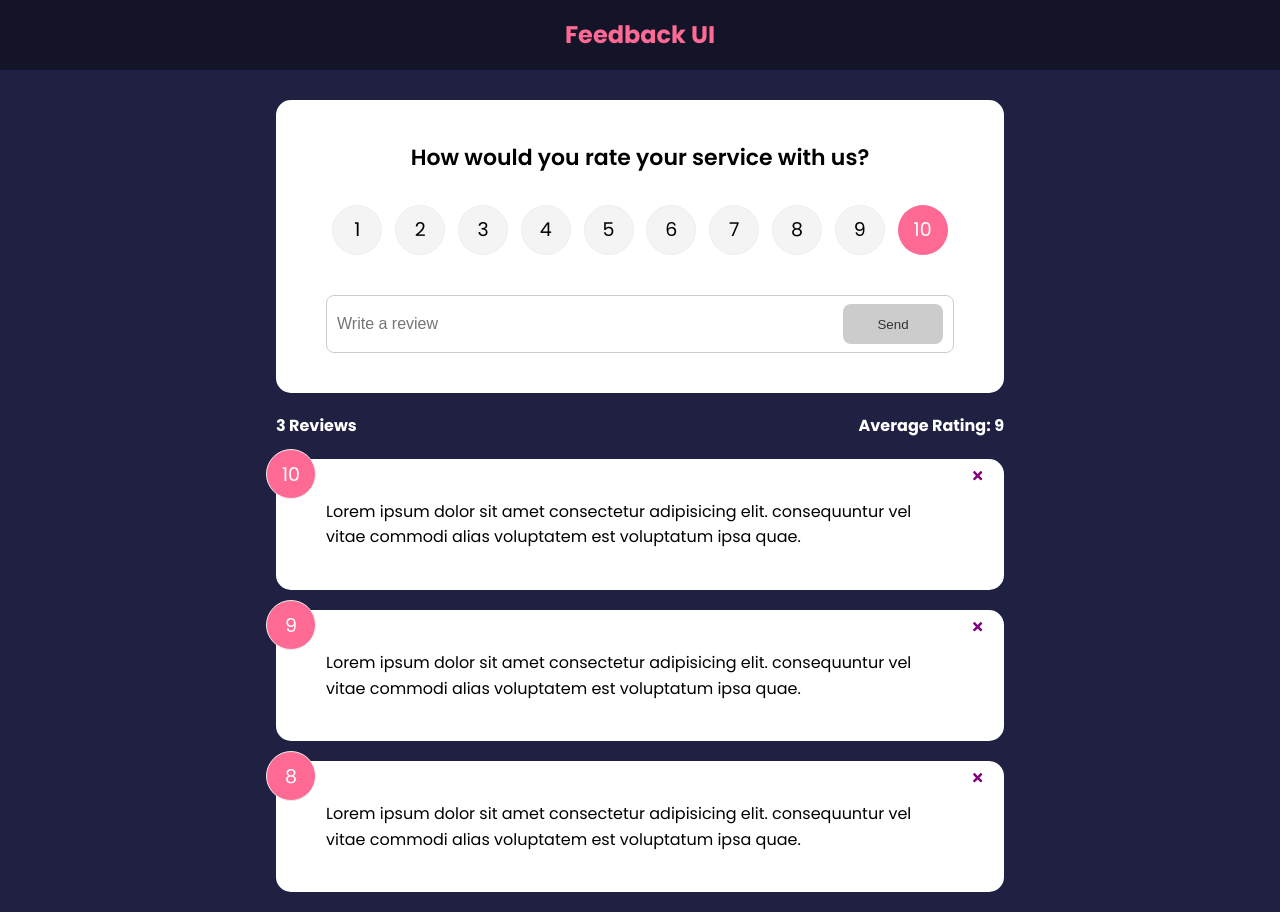
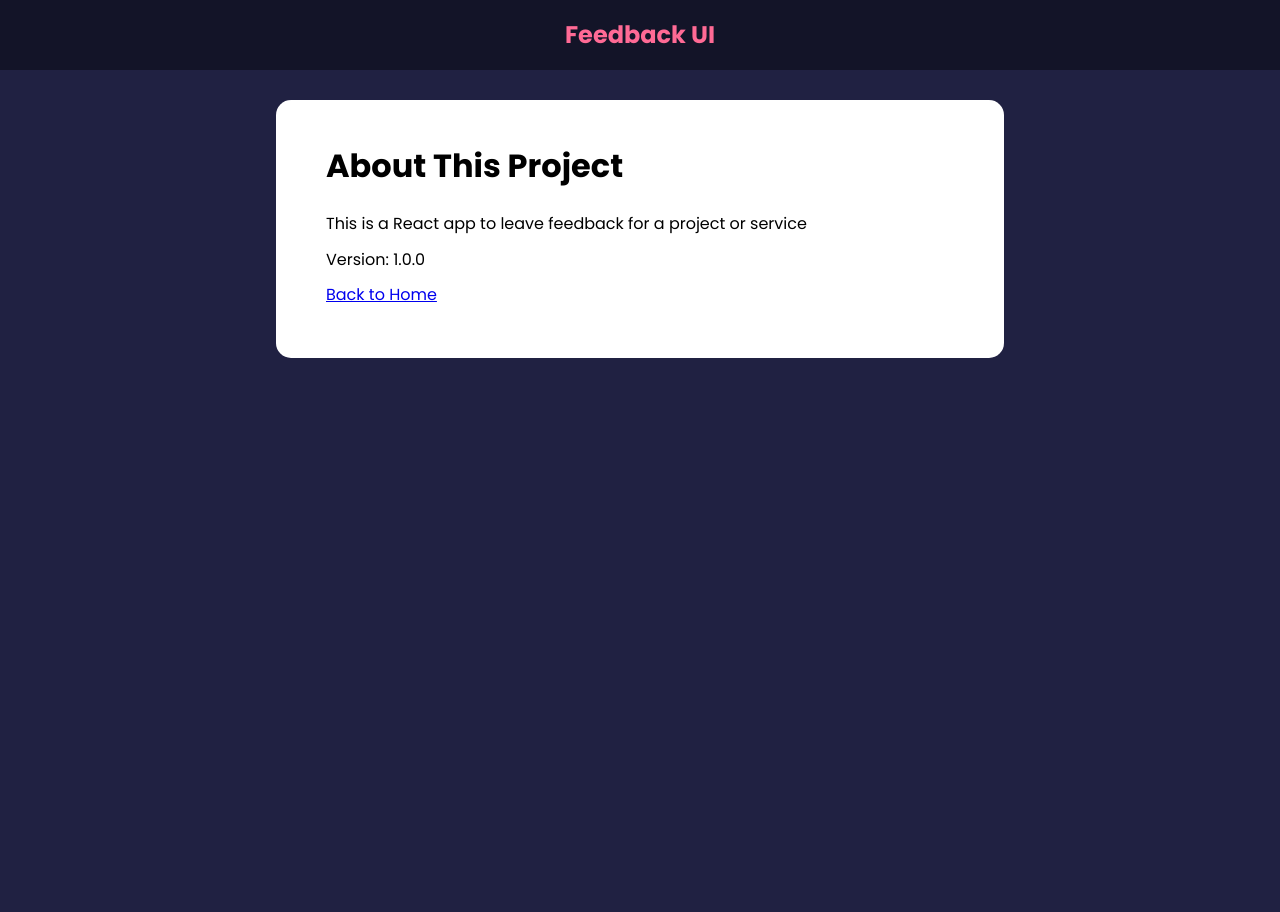
Before and after one commit to Siar416/feedback-app, a React (Create React App) app: page /about in a window 1280 px wide. After the commit the page ends 800 px from the top, so only its background shows below. Built offline with nearby package versions, Linux system fonts and the light colour scheme; the HTML template or start-up script is replaced by a standard one.

Commit message:
installed react router dom and created an about route

```diff
--- a/package.json
+++ b/package.json
@@ -10,6 +10,7 @@
     "react": "^18.1.0",
     "react-dom": "^18.1.0",
     "react-icons": "^4.3.1",
+    "react-router-dom": "^5.3.3",
     "react-scripts": "5.0.1",
     "uuid": "^8.3.2",
     "web-vitals": "^2.1.4"
--- a/src/App.js
+++ b/src/App.js
@@ -1,9 +1,11 @@
 import { v4 as uuidv4 } from "uuid";
+import { BrowserRouter as Router, Route } from "react-router-dom";
 import { useState } from "react";
 import Header from "./components/Header";
 import FeedbackList from "./components/FeedbackList";
 import FeedbackStats from "./components/FeedbackStats";
 import FeedbackForm from "./components/FeedbackForm";
+import AboutPage from "./pages/AboutPage";
 
 import FeedbackData from "./data/FeedbackData";
 
@@ -22,14 +24,17 @@
   };
 
   return (
-    <>
+    <Router>
       <Header />
       <div className="container">
-        <FeedbackForm handleAdd={addFeedback} />
-        <FeedbackStats feedback={feedback} />
-        <FeedbackList feedback={feedback} handleDelete={deleteFeedback} />
+        <Route exact path="/">
+          <FeedbackForm handleAdd={addFeedback} />
+          <FeedbackStats feedback={feedback} />
+          <FeedbackList feedback={feedback} handleDelete={deleteFeedback} />
+        </Route>
+        <Route path="/about" component={AboutPage} />
       </div>
-    </>
+    </Router>
   );
 }
 
--- /dev/null
+++ b/src/pages/AboutPage.jsx
@@ -0,0 +1,19 @@
+import Card from "../components/shared/Card";
+
+function AboutPage() {
+  return (
+    <Card>
+      <div className="about">
+        <h1>About This Project</h1>
+        <p>This is a React app to leave feedback for a project or service</p>
+        <p>Version: 1.0.0</p>
+
+        <p>
+          <a href="/">Back to Home</a>
+        </p>
+      </div>
+    </Card>
+  );
+}
+
+export default AboutPage;
```
Also changed, not shown: 1 other file (tests, documents, lock files or other folders).
